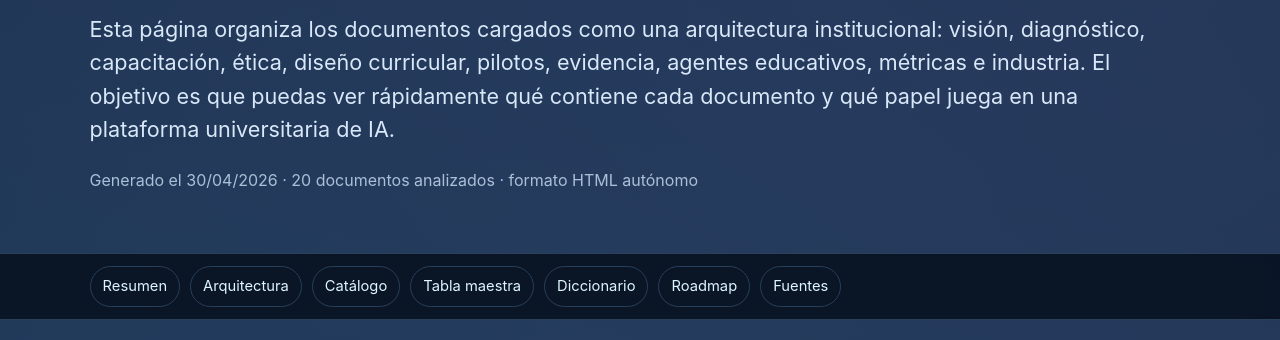
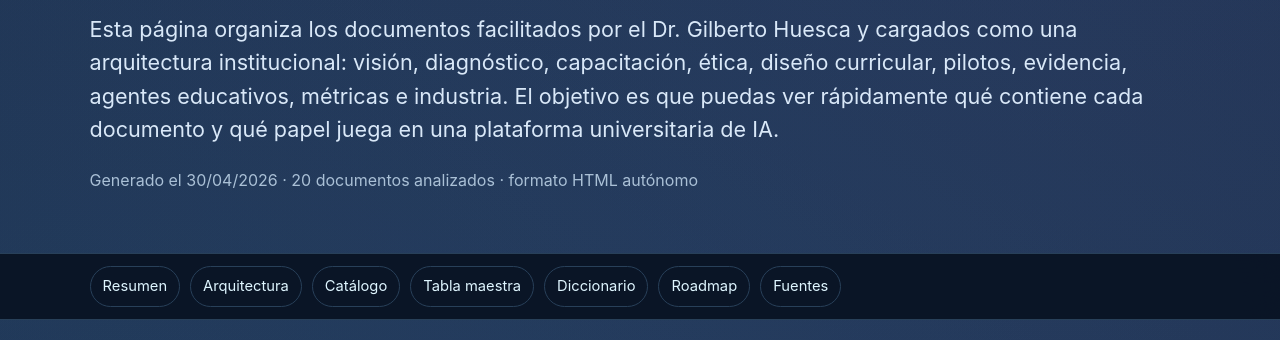
Before and after one commit to LuisAlbertoMunozUbando/Quemaduras, a website: page TecIA01.html in a window 1280 px wide. Shown: the part 232-572 px from the top of the page. Drawn offline with Linux system fonts and the light colour scheme.

Commit message:
Update TecIA01.html

```diff
--- a/TecIA01.html
+++ b/TecIA01.html
@@ -3,7 +3,7 @@
 <head>
 <meta charset="utf-8">
 <meta name="viewport" content="width=device-width, initial-scale=1">
-<title>Catálogo web de documentos - Plataforma IA Universitaria</title>
+<title>Catálogo web de documentos - Plataforma Tec-IA Universitaria</title>
 <style>
 :root {
   --bg:#07111f; --panel:#0d1b2d; --panel2:#10243c; --card:#102033;
@@ -82,7 +82,7 @@ footer { padding:32px min(7vw, 90px); color:var(--muted); border-top:1px solid v
   <div class="eyebrow">Catálogo documental interactivo</div>
   <h1>Plataforma para habilitar la IA en universidades</h1>
   <p class="lead">
-    Esta página organiza los documentos cargados como una arquitectura institucional: visión, diagnóstico,
+    Esta página organiza los documentos facilitados por el Dr. Gilberto Huesca y cargados como una arquitectura institucional: visión, diagnóstico,
     capacitación, ética, diseño curricular, pilotos, evidencia, agentes educativos, métricas e industria.
     El objetivo es que puedas ver rápidamente qué contiene cada documento y qué papel juega en una plataforma universitaria de IA.
   </p>
```
